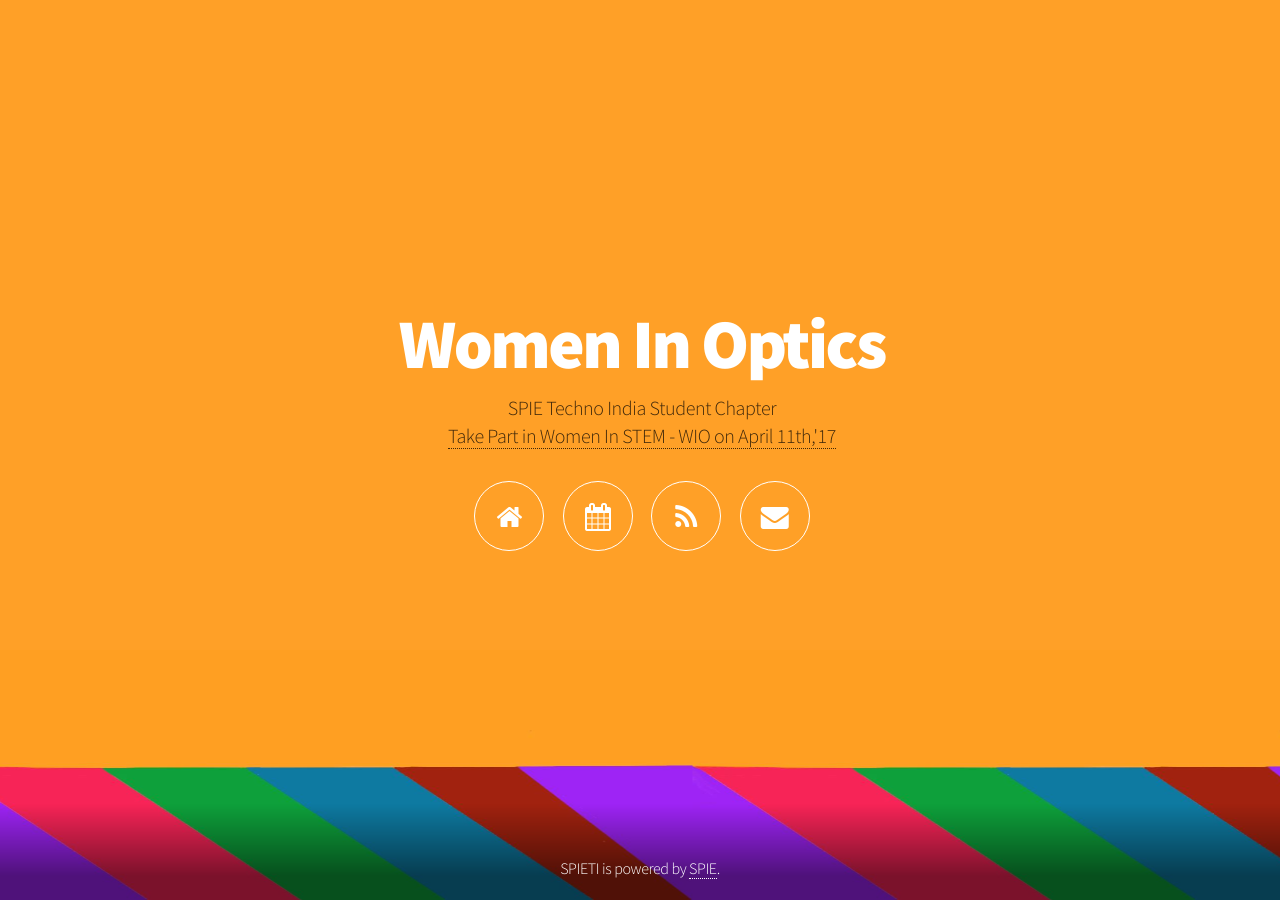
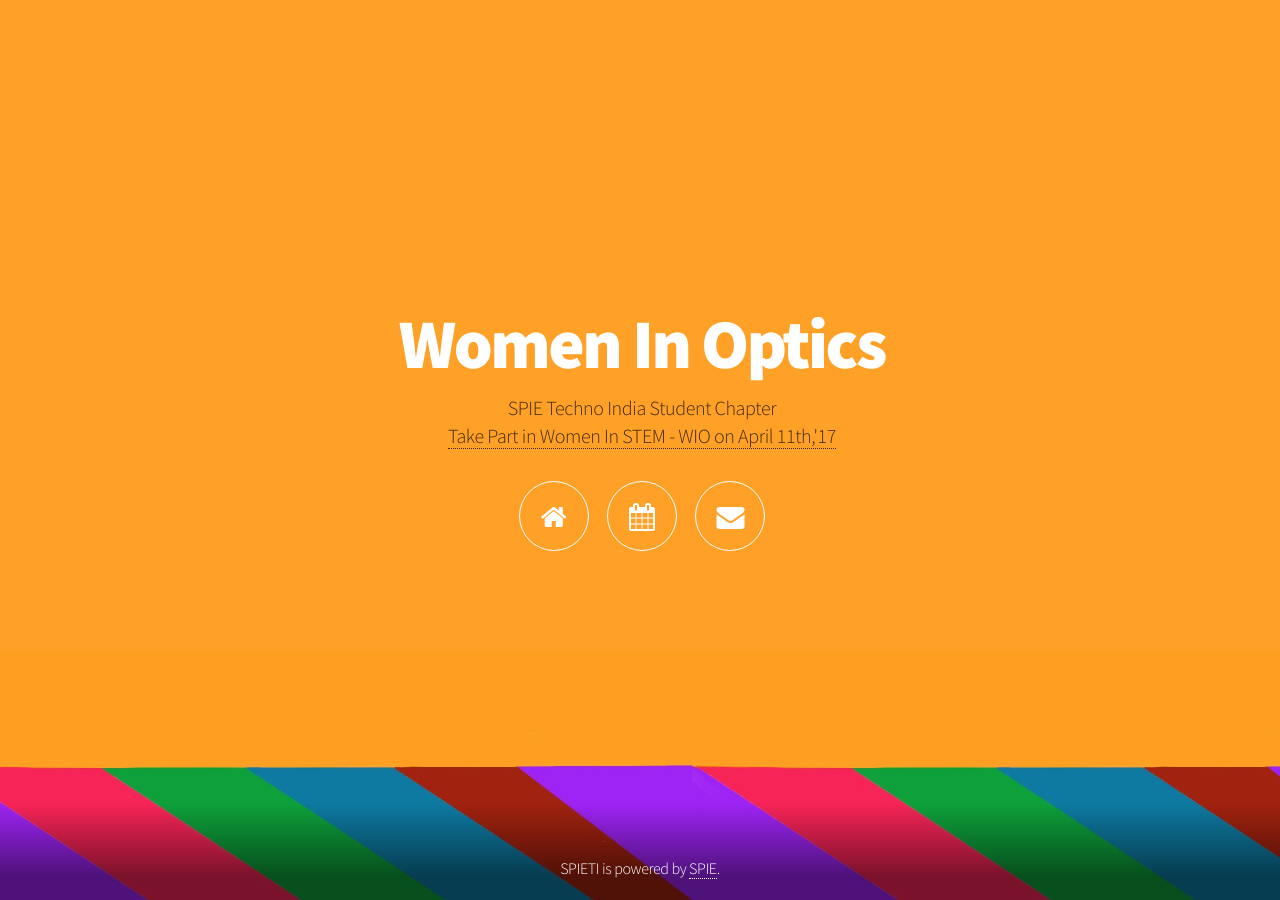
Before and after one commit to wiospieti/wiospieti.github.io, a Jekyll site: the page built from index.html, in a window 1280 px wide. Built offline with Jekyll 4.4.1, drawn with Linux system fonts in a browser that asks for light colours.

Commit message:
Update default.html

```diff
--- a/_layouts/default.html
+++ b/_layouts/default.html
@@ -27,8 +27,8 @@
 							    <li><a href="/home" class="icon fa-home" title="Home"><span class="label">Home</span></a></li>
 								<li><a href="/events" class="icon fa-calendar" title="Events"><span class="label">Events</span></a></li>
 								<!--<li><a href="/forum" class="icon fa-university" alt="Forum"><span class="label">Forum</span></a></li>
-								--><li><a href="/blog" class="icon fa-rss" title="Blog"><span class="label">Blog</span></a></li>
-							<li><a href="spietechnoindia@gmail.com" class="icon fa-envelope" title="Contact"><span class="label">Here</span></a></li>
+								<li><a href="/blog" class="icon fa-rss" title="Blog"><span class="label">Blog</span></a></li>
+							--><li><a href="spietechnoindia@gmail.com" class="icon fa-envelope" title="Contact"><span class="label">Here</span></a></li>
 							</ul>
 						</nav>
 					</header>
```
